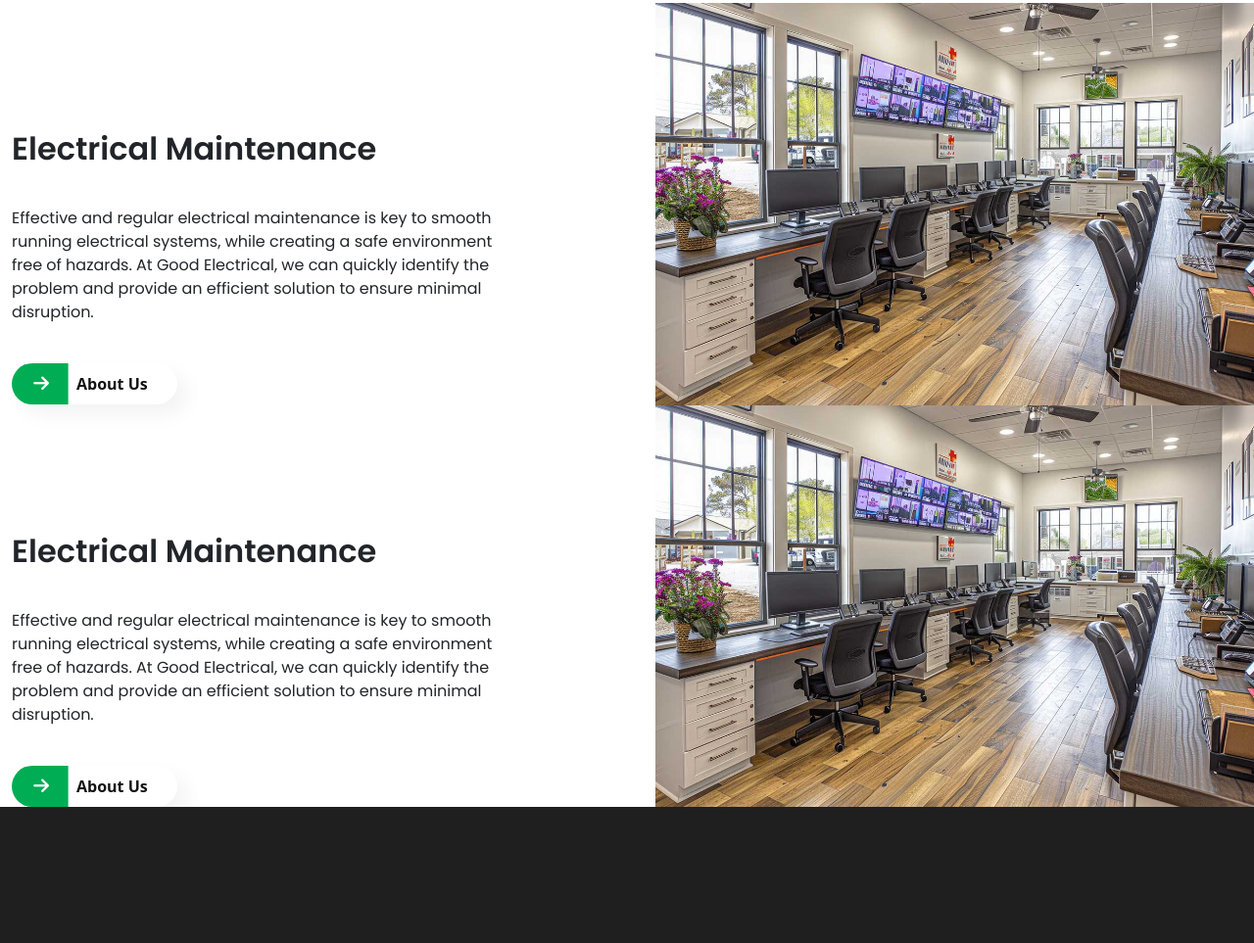
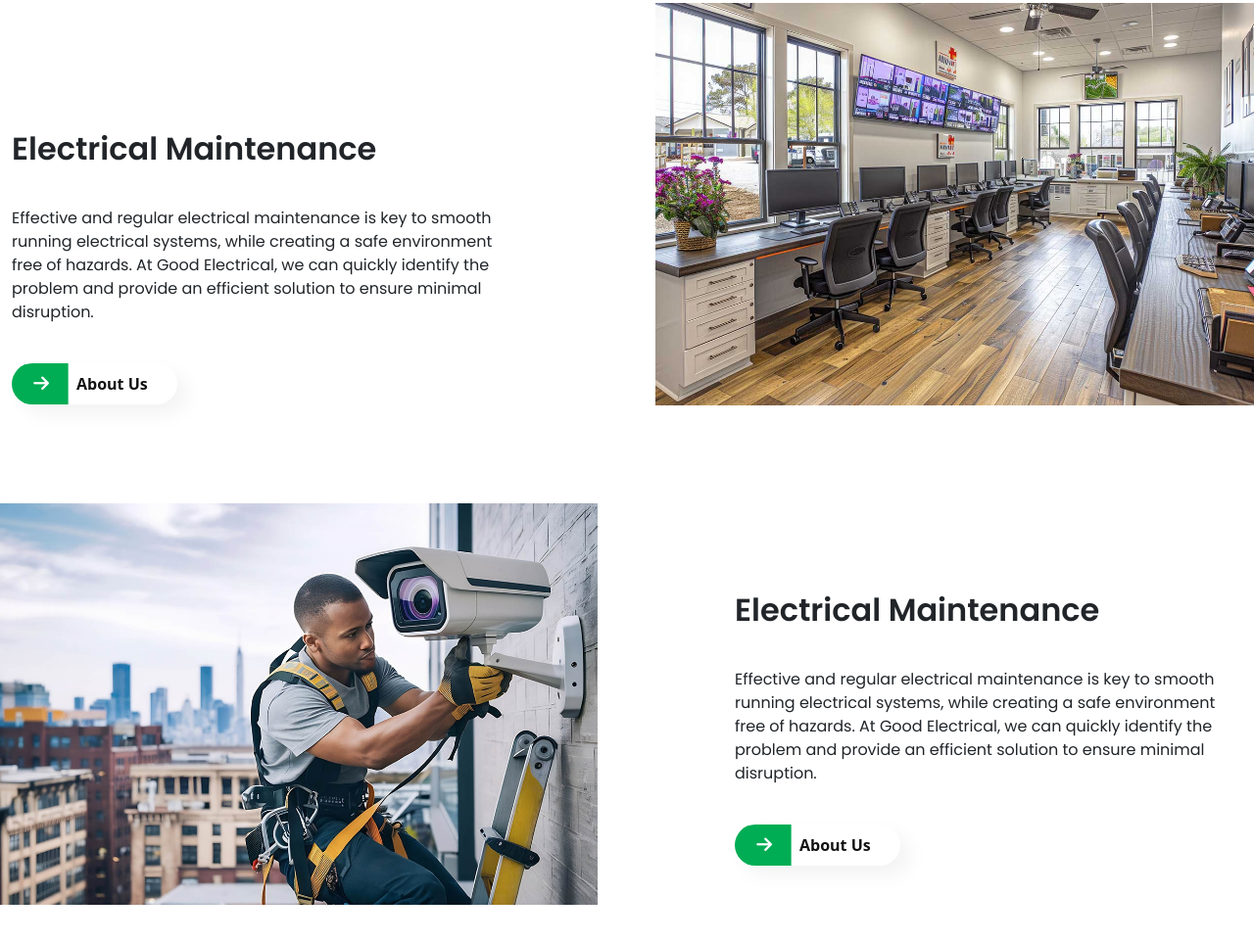
Before and after one commit to Munna-Scripts/Residential-Web, a plain HTML site: page index.html in a window 1280 px wide. Shown: the part 1979-2942 px from the top of the page at 98% size. Before the commit the page ends 2803 px from the top, so only its background shows below. Drawn offline with nearby package versions, Linux system fonts and the light colour scheme.

Commit message:
About Us Complete

```diff
--- a/css/style.css
+++ b/css/style.css
@@ -451,6 +451,7 @@ ul .nav-link {
     background-color: white;
     width: 100%;
     padding-top: 50px;
+    padding-bottom: 50px;
 }
 .about_img1{
     transform: translateX(17px);
@@ -471,4 +472,15 @@ ul .nav-link {
     font-family: "Poppins", sans-serif;
     width: 518px;
 }
+.about_row2{
+    margin-top: 100px !important;
+}
+.ab2{
+    transform: translateX(-18px);
+}
+.about_row2 .about_text{
+    float: right;
+    padding-top: 90px;
+
+}
 /* -----------------About us Ending-------------------- */
--- a/index.html
+++ b/index.html
@@ -224,6 +224,8 @@
     </div>
   </section>
   <!-- --------------------Cards Ending------------------------ -->
+  <!-- --------------------About us Starting------------------------ -->
+
   <section id="about">
     <div class="container">
       <div class="row about_row">
@@ -248,8 +250,13 @@
           </div>
         </div>
       </div>
-      <div class="row about_row">
+      <div class="row about_row2">
         <div class="col-lg-6">
+          <div class="about_img1 ab2">
+            <img src="images/about_us2.jpg" alt="Image">
+          </div>
+        </div>
+        <div class="col-lg-6 Bottom_lg">
           <div class="about_text">
             <h2>Electrical Maintenance</h2>
             <p>Effective and regular electrical maintenance is key to smooth running electrical systems, while creating a safe environment free of hazards. At Good Electrical, we can quickly identify the problem and provide an efficient solution to ensure minimal disruption.</p>
@@ -264,14 +271,10 @@
               </button>
           </div>
         </div>
-        <div class="col-lg-6">
-          <div class="about_img1">
-            <img src="images/about_us_1.jpg" alt="Image">
-          </div>
-        </div>
       </div>
     </div>
   </section>
+  <!-- --------------------About us Ending------------------------ -->
 
 
 
```
